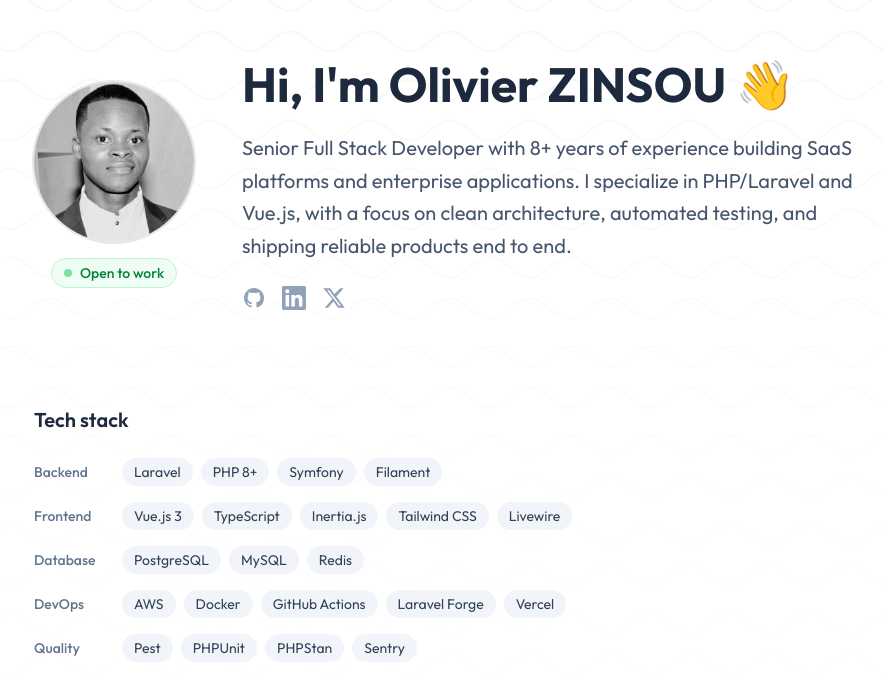
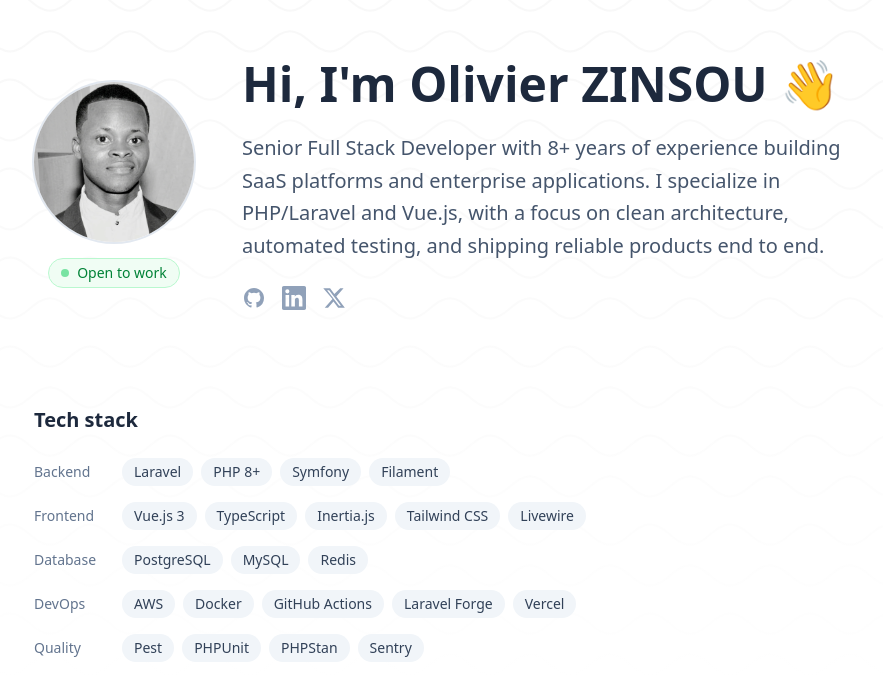
Before and after one commit to olivsinz/olivierzinsou.com, a Vue app: page / in a window 1280 px wide. Shown: the part 108-800 px from the top of the page, without its empty margins (190-1073 px from the left). Built offline with nearby package versions, Linux system fonts and the light colour scheme.

Commit message:
Self-host Outfit font via fontsource-variable
Remove Bunny Fonts external dependency. Font served from Vercel CDN
alongside other assets, eliminating external DNS lookup and CSS request.

```diff
--- a/index.html
+++ b/index.html
@@ -96,12 +96,6 @@
     }
     </script>
 
-    <link rel="preconnect" href="https://fonts.bunny.net" crossorigin />
-    <link
-      href="https://fonts.bunny.net/css?family=outfit:400,500,600,700"
-      rel="stylesheet"
-    />
-
     <script>
       (function () {
         var stored = localStorage.getItem('theme-mode');
--- a/package.json
+++ b/package.json
@@ -11,6 +11,7 @@
     "format": "prettier .  --write"
   },
   "dependencies": {
+    "@fontsource-variable/outfit": "^5.2.8",
     "@vercel/analytics": "^2.0.1",
     "@vercel/speed-insights": "^2.0.0",
     "vue": "^3.5.38"
--- a/src/main.js
+++ b/src/main.js
@@ -1,6 +1,7 @@
 import { createApp } from 'vue'
 import { inject } from '@vercel/analytics'
 import { injectSpeedInsights } from '@vercel/speed-insights'
+import '@fontsource-variable/outfit'
 import './style.css'
 import App from './App.vue'
 
--- a/src/style.css
+++ b/src/style.css
@@ -46,7 +46,7 @@
 }
 
 @theme {
-  --font-sans: 'Outfit', ui-sans-serif, system-ui, sans-serif;
+  --font-sans: 'Outfit Variable', ui-sans-serif, system-ui, sans-serif;
   --color-primary: #0e0c29;
   --color-secondary: #00c4cc;
   --animate-fade-up: fade-up 0.7s ease-out both;
```
Also changed, not shown: 1 other file (tests, documents, lock files or other folders).
